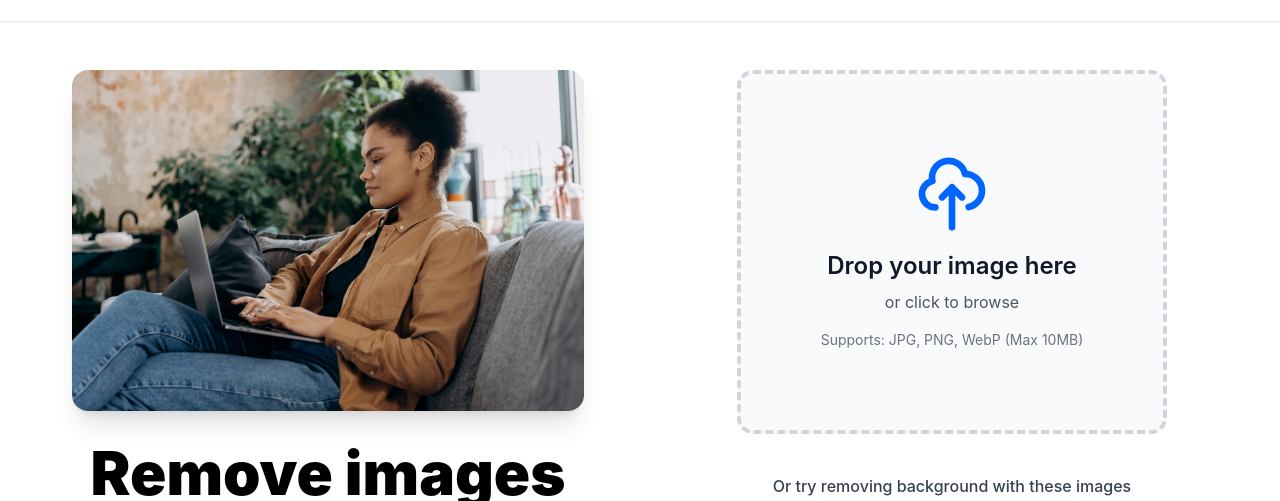
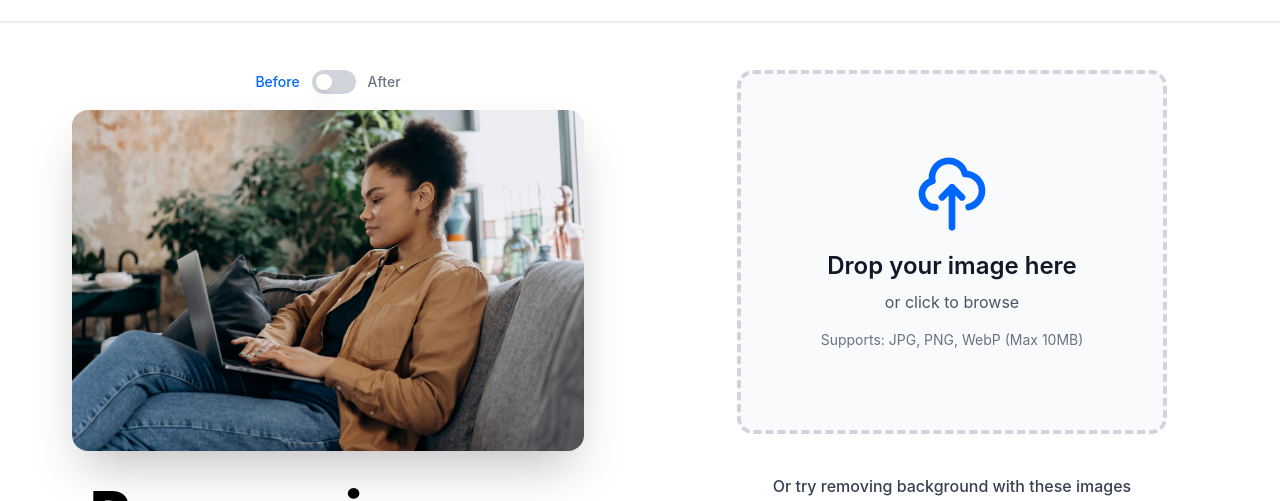
Before and after one commit to quangtm-xyz/craftbg-nextjs, a Next.js app: page / in a window 1280 px wide. Shown: the part 163-664 px from the top of the page. Built offline with nearby package versions, Linux system fonts and the light colour scheme; no server answers.

Commit message:
add UI beforeafter toggle

```diff
--- /dev/null
+++ b/src/components/BeforeAfterToggle.tsx
@@ -0,0 +1,35 @@
+'use client'
+
+import { useState } from 'react'
+
+export default function BeforeAfterToggle() {
+    const [isAfter, setIsAfter] = useState(false)
+
+    return (
+        <div className="w-full max-w-lg mx-auto">
+            <div className="flex items-center justify-center gap-3 mb-4">
+                <span className={`text-sm font-medium ${!isAfter ? 'text-primary' : 'text-gray-500'}`}>Before</span>
+                <button
+                    onClick={() => setIsAfter(!isAfter)}
+                    className="relative inline-flex h-6 w-11 items-center rounded-full"
+                    style={{ backgroundColor: isAfter ? '#3b82f6' : '#d1d5db' }}
+                    aria-label="Toggle before/after"
+                >
+                    <span
+                        className="inline-block h-4 w-4 rounded-full bg-white shadow-lg"
+                        style={{ transform: isAfter ? 'translateX(28px)' : 'translateX(4px)', transition: 'transform 0.2s' }}
+                    />
+                </button>
+                <span className={`text-sm font-medium ${isAfter ? 'text-primary' : 'text-gray-500'}`}>After</span>
+            </div>
+            <div className="relative rounded-2xl overflow-hidden shadow-2xl bg-white select-none">
+                <img
+                    src={isAfter ? "/image_uploadzone_removed.png" : "/image_uploadzone.jpg"}
+                    alt={isAfter ? "After" : "Before"}
+                    className="w-full block"
+                    draggable={false}
+                />
+            </div>
+        </div>
+    )
+}
--- a/src/components/SEOLeft.tsx
+++ b/src/components/SEOLeft.tsx
@@ -1,17 +1,14 @@
 'use client'
 
 import { useTranslation } from '../lib/i18n'
+import BeforeAfterToggle from './BeforeAfterToggle'
 
 export default function SEOLeft() {
     const { t } = useTranslation()
 
     return (
         <div className="flex flex-col items-center justify-center">
-            <img
-                src="/image_uploadzone.jpg"
-                alt="AI background remover illustration"
-                className="w-full max-w-lg mx-auto rounded-2xl shadow-xl"
-            />
+            <BeforeAfterToggle />
             <h1 className="mt-8 text-5xl md:text-6xl font-black leading-tight text-center">
                 {t("hero_title_1")}<br />
                 <span className="text-primary">{t("hero_title_2")}</span><br />
```
